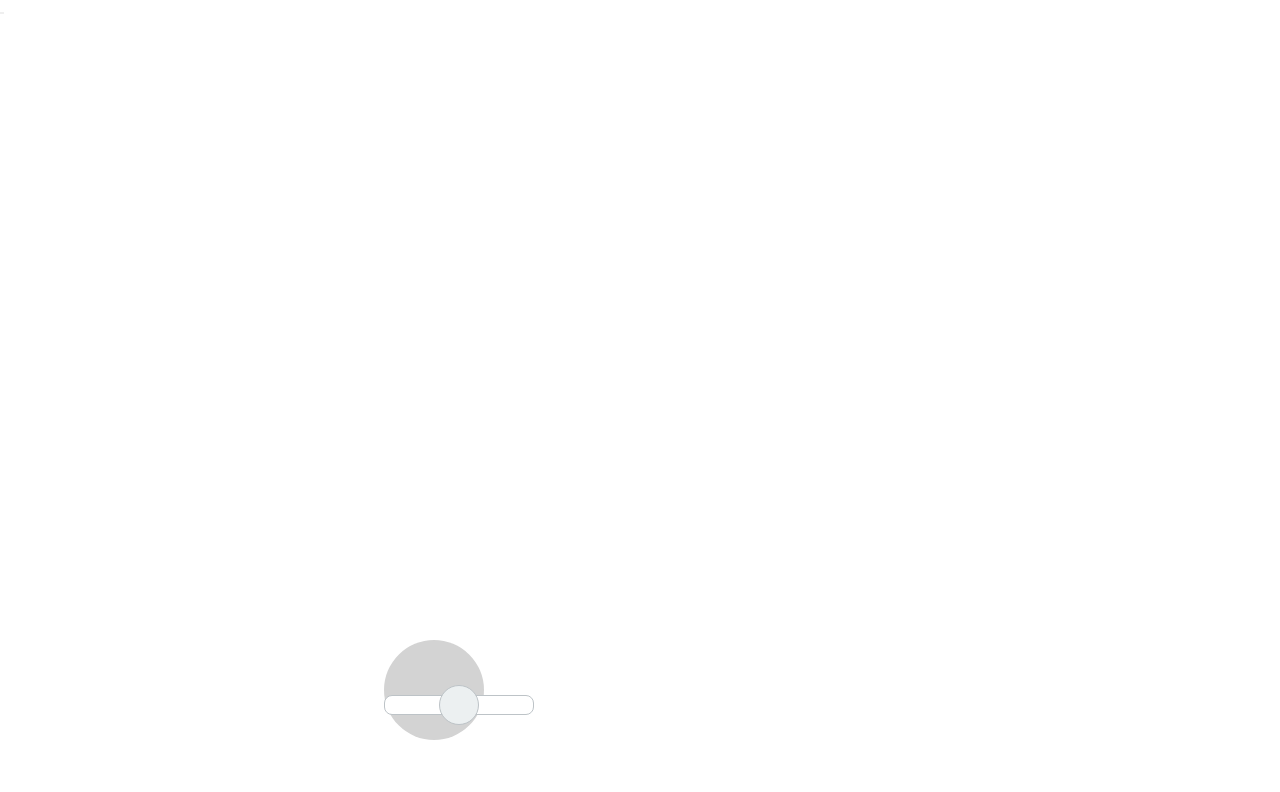
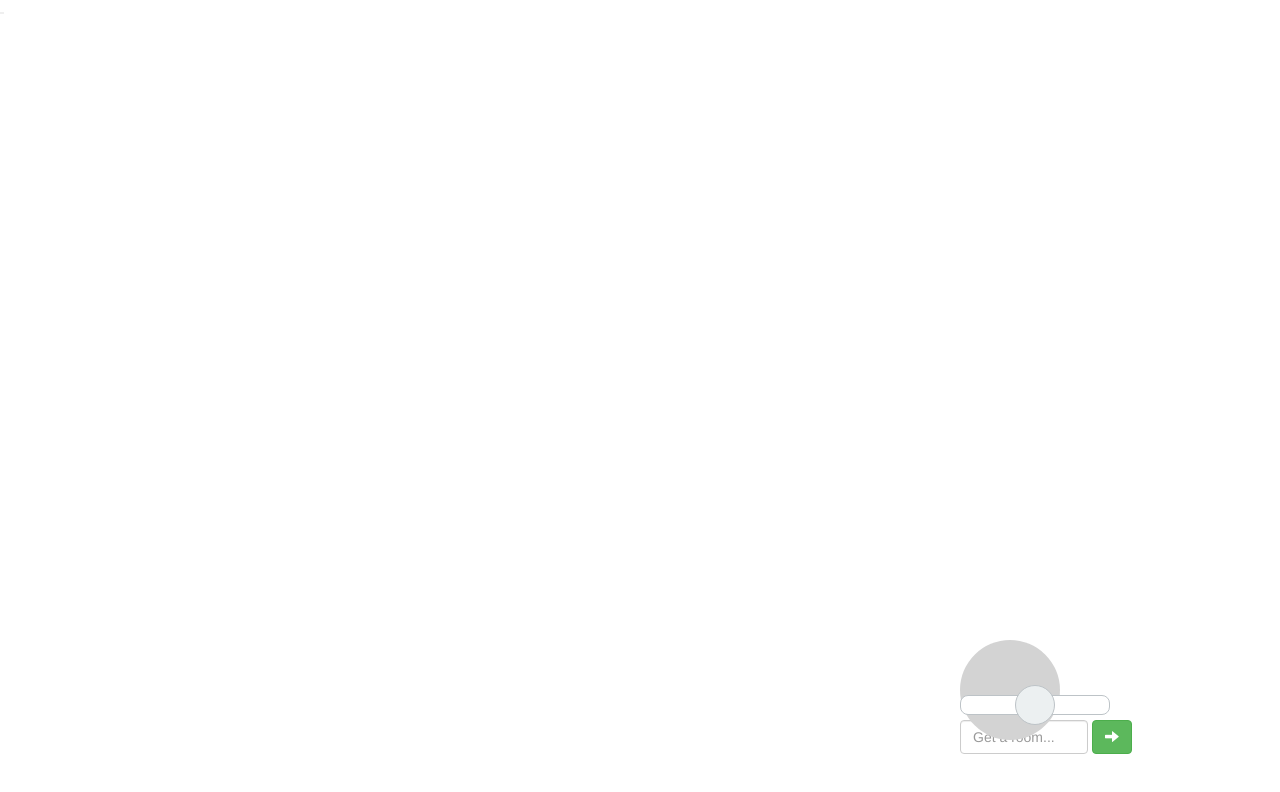
Before and after one commit to awronka/common-canvas, a website: page server/index.html in a window 1280 px wide. Drawn offline with nearby package versions, Linux system fonts and the light colour scheme; some packages are replaced by stand-ins of ours; files that its build step writes are made by us from their sources; files whose address does not match are found by name.

Commit message:
adds get a room field

```diff
--- a/client/pre-build/canvas/canvas.controller.js
+++ b/client/pre-build/canvas/canvas.controller.js
@@ -5,6 +5,7 @@ app.controller('CanvasController', function($scope, CanvasFactory, socket) {
   var mouseDown = false;
   $scope.brushColor = "#000000";
   $scope.brushSize = 50;
+  $scope.showOptions = false;
   var userID = 0;
   var usersObject = {};
 
--- a/client/pre-build/canvas/canvas.html
+++ b/client/pre-build/canvas/canvas.html
@@ -1,10 +1,16 @@
 <section id="canvas">
   <div class="options-bar">
     <div class="picker-container">
-      <div class="color-picker-background" ng-style="{'width':(brushSize/2+3), 'height':(brushSize/2+3), 'background-color':brushColor, 'margin-top':(50-(brushSize/2+3))}" ng-click="openColorPicker()">
+      <div class="color-picker-background" ng-style="{'width':(brushSize/2+3), 'height':(brushSize/2+3), 'background-color':brushColor, 'margin-left':60+(50-(brushSize/2+3))/2, 'margin-top':(50-(brushSize/2+3))/2}" ng-click="openColorPicker()">
       </div>
     </div>
     <input type="range" id="slider" ng-model="brushSize" class="size-picker">
+    <form class="form-inline">
+      <div class="form-group">
+        <input type="text" class="form-control" id="exampleInputName2" placeholder="Get a room...">
+      </div>
+      <button type="button" class="btn btn-success btn-circle"><i class="glyphicon glyphicon-arrow-right"></i></button>
+    </form>
   </div>
 </section>
 <input type="color" id="color-picker-element" ng-model="brushColor" class="color-picker">
--- a/client/pre-build/canvas/canvas.scss
+++ b/client/pre-build/canvas/canvas.scss
@@ -3,7 +3,7 @@
   .options-bar {
     position: fixed;
     top: 80%;
-    margin-left: 40%;
+    left: 45%;
   }
 
   .color-picker-background {
@@ -14,8 +14,16 @@
     position: absolute;
   }
 
+  .form-inline {
+    margin-top: 30px;
+  }
+
+  .form-control {
+    width: 128px;
+  }
+
   .picker-container {
-    width: 50px;
+    width: 100px;
     height: 50px;
     vertical-align: middle;
   }
@@ -26,7 +34,7 @@
 
   input[type=range] {
     -webkit-appearance: none;
-    width: 100px;
+    width: 100%;
     margin-top: 5px;
     border-radius: 8px;
     height: 10px;
--- a/server/db.js
+++ b/server/db.js
@@ -2,8 +2,8 @@ var Promise = require('bluebird');
 var chalk = require('chalk');
 var dbName = "meaniscule-app";
 
-//var DATABASE_URI = "mongodb://localhost:27017/" + dbName;
-var DATABASE_URI = process.env.MONGOLAB_URI;
+var DATABASE_URI = "mongodb://localhost:27017/" + dbName;
+//var DATABASE_URI = process.env.MONGOLAB_URI;
 
 var mongoose = require('mongoose');
 var db = mongoose.connect(DATABASE_URI).connection;
```
